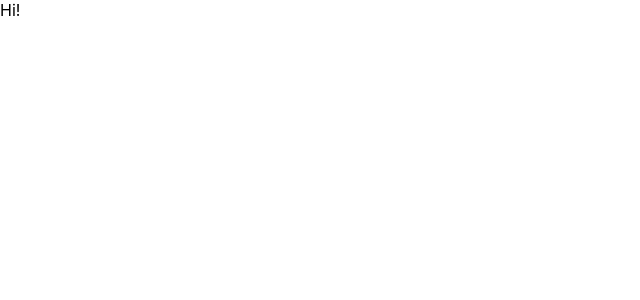
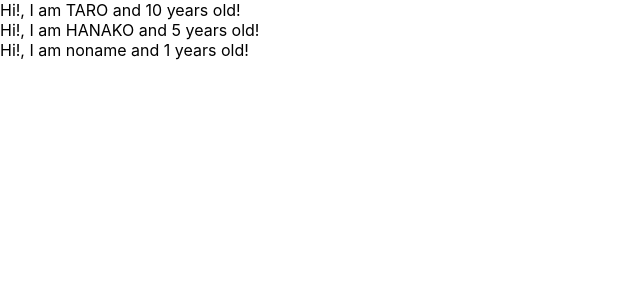
Before and after one commit to torumanabe/react-crud-app, a React (Create React App) app: page / in a window 1280 px wide. Shown: the top 300 px of the page, without its empty margins (0-640 px from the left). Built offline with nearby package versions, Linux system fonts and the light colour scheme.

Commit message:
learn props of components

```diff
--- a/src/App.js
+++ b/src/App.js
@@ -1,21 +1,30 @@
 import React from "react";
 
-// function App() {
-//   return (
-//     <React.Fragment>
-//       <label htmlFor="bar">bar</label>
-//       <input
-//         type="text"
-//         onChange={() => {
-//           console.log("I am clicked");
-//         }}
-//       />
-//     </React.Fragment>
-//   );
-// }
+const App = () => {
+  const profiles = [
+    { name: "TARO", age: 10 },
+    { name: "HANAKO", age: 5 },
+    { name: "noname" },
+  ];
+  return (
+    <div>
+      {profiles.map((profile, index) => {
+        return <User name={profile.name} age={profile.age} key={index} />;
+      })}
+    </div>
+  );
+};
 
-const App = () => {
-  return <div>Hi!</div>;
+const User = (props) => {
+  return (
+    <div>
+      Hi!, I am {props.name} and {props.age} years old!
+    </div>
+  );
+};
+
+User.defaultProps = {
+  age: 1,
 };
 
 export default App;
```
